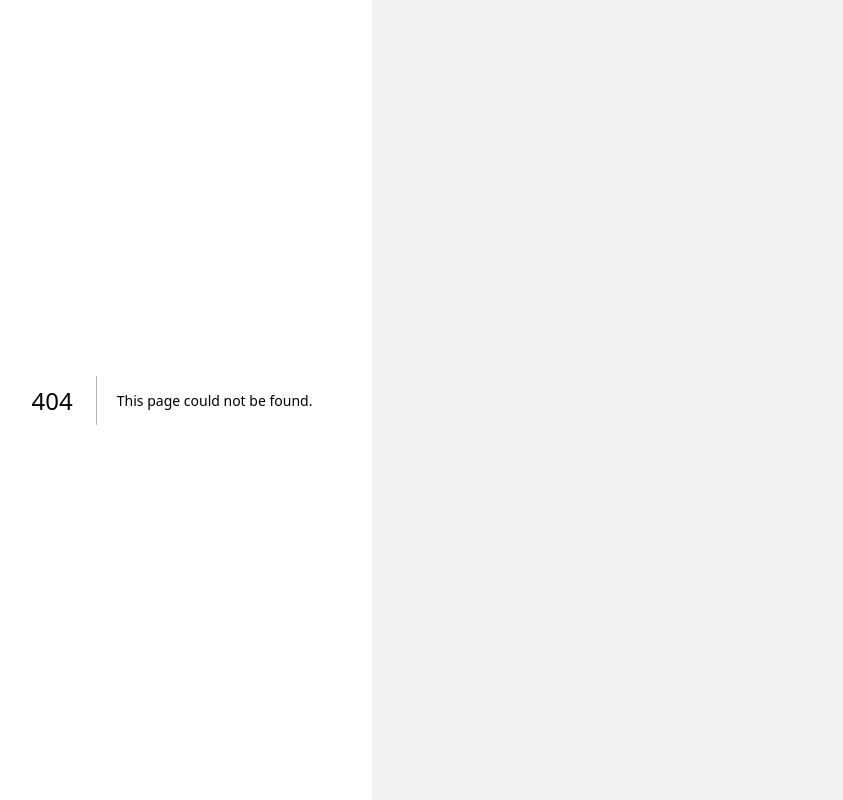
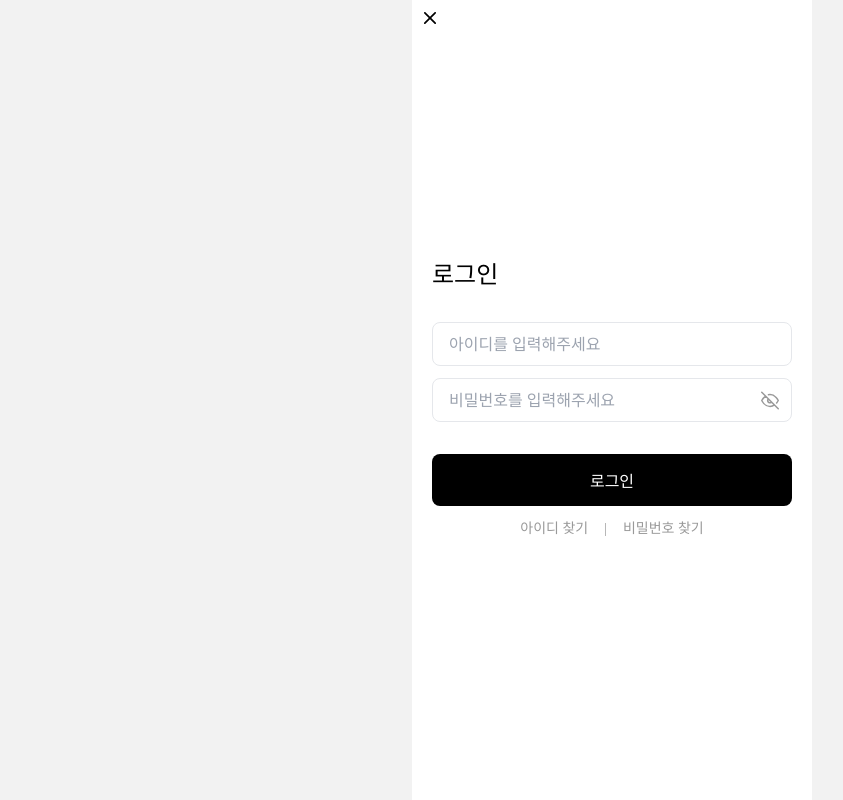
Before and after one commit to marchfirst01/dice-Host, a Next.js app: page /member/login in a window 1280 px wide. Before the commit this address had no page. Shown: the whole page, without its empty margins (28-871 px from the left). Built offline with nearby package versions, Linux system fonts and the light colour scheme.

Commit message:
Feat: login, register 폴더 이동 및 common/registerFormButton 제작

```diff
--- /dev/null
+++ b/src/components/common/registerFormButton.tsx
@@ -0,0 +1,21 @@
+import { FieldValues, SubmitHandler } from 'react-hook-form';
+
+interface RegisterFormButtonComponentProps<T extends FieldValues> {
+  handleSubmit: (onSubmit: SubmitHandler<T>) => (e?: React.BaseSyntheticEvent) => Promise<void>;
+  onSubmit: SubmitHandler<T>;
+  children: React.ReactNode;
+}
+export default function RegisterFormButtonComponent<T extends FieldValues>({
+  handleSubmit,
+  onSubmit,
+  children,
+}: RegisterFormButtonComponentProps<T>) {
+  return (
+    <button
+      onClick={handleSubmit(onSubmit)}
+      className="text-btn1 h-[52px] w-full rounded-lg bg-black p-4 font-BTN1 leading-BTN1 text-white"
+    >
+      {children}
+    </button>
+  );
+}
--- a/src/pages/index.tsx
+++ b/src/pages/index.tsx
@@ -15,7 +15,7 @@ export default function Home() {
 
       <div className="fixed bottom-[34px] space-y-[11px] pb-5 pt-4">
         <button
-          onClick={() => router.push(`/login`)}
+          onClick={() => router.push(`/member/login`)}
           className="flex w-full flex-row items-center justify-center space-x-2 rounded-lg bg-black p-4"
         >
           <Image src={IMAGES.DiceWhite} alt="주사위" />
@@ -24,7 +24,7 @@ export default function Home() {
 
         <div className="flex flex-row items-center justify-center">
           <button
-            onClick={() => router.push(`/register`)}
+            onClick={() => router.push(`/member/register`)}
             className="px-4 py-2.5 font-BTN1 text-BTN1 text-medium_gray underline"
           >
             회원으로 가입하기
--- a/src/pages/login/index.tsx
+++ b/src/pages/member/login/index.tsx
@@ -1,5 +1,5 @@
 import { IMAGES } from '@assets/index';
-import CommonButtonComponent from '@components/common/commonButton';
+import RegisterFormButtonComponent from '@components/common/registerFormButton';
 import UserInputComponent from '@components/member/userInput';
 import { member } from '@lib/member/member';
 import { MemberFormData } from '@type/member';
@@ -34,7 +34,12 @@ export default function LoginPage() {
         <UserInputComponent member={member.password} control={control} />
       </div>
       <div className="flex w-full flex-col items-center gap-3">
-        <CommonButtonComponent onClick={handleSubmit(onSubmit)}>로그인</CommonButtonComponent>
+        <RegisterFormButtonComponent<MemberFormData>
+          handleSubmit={handleSubmit}
+          onSubmit={onSubmit}
+        >
+          로그인
+        </RegisterFormButtonComponent>
         <div className="flex flex-row gap-4 font-BTN1 text-BTN1 leading-BTN1 text-medium_gray">
           <p className="cursor-pointer font-BTN1 text-BTN1 leading-BTN1">아이디 찾기</p>
           <p>|</p>
--- a/src/pages/register/index.tsx
+++ b/src/pages/member/register/index.tsx
@@ -1,5 +1,5 @@
 import { IMAGES } from '@assets/index';
-import CommonButtonComponent from '@components/common/commonButton';
+import RegisterFormButtonComponent from '@components/common/registerFormButton';
 import UserInputComponent from '@components/member/userInput';
 import { member, memberList } from '@lib/member/member';
 import { MemberFormData } from '@type/member';
@@ -16,6 +16,7 @@ const RegisterPage = () => {
   const onSubmit: SubmitHandler<MemberFormData> = (formData: MemberFormData) => {
     console.log(formData);
   };
+
   return (
     <div className="relative flex h-screen w-full flex-col items-center justify-center gap-6 px-5 pb-24 pt-20">
       <Image
@@ -47,7 +48,9 @@ const RegisterPage = () => {
         </div>
       </div>
       <div className="absolute bottom-0 my-5 flex w-full flex-col items-center gap-3 px-5">
-        <CommonButtonComponent onClick={handleSubmit(onSubmit)}>회원가입</CommonButtonComponent>
+        <RegisterFormButtonComponent handleSubmit={handleSubmit} onSubmit={onSubmit}>
+          회원가입
+        </RegisterFormButtonComponent>
       </div>
     </div>
   );
```
